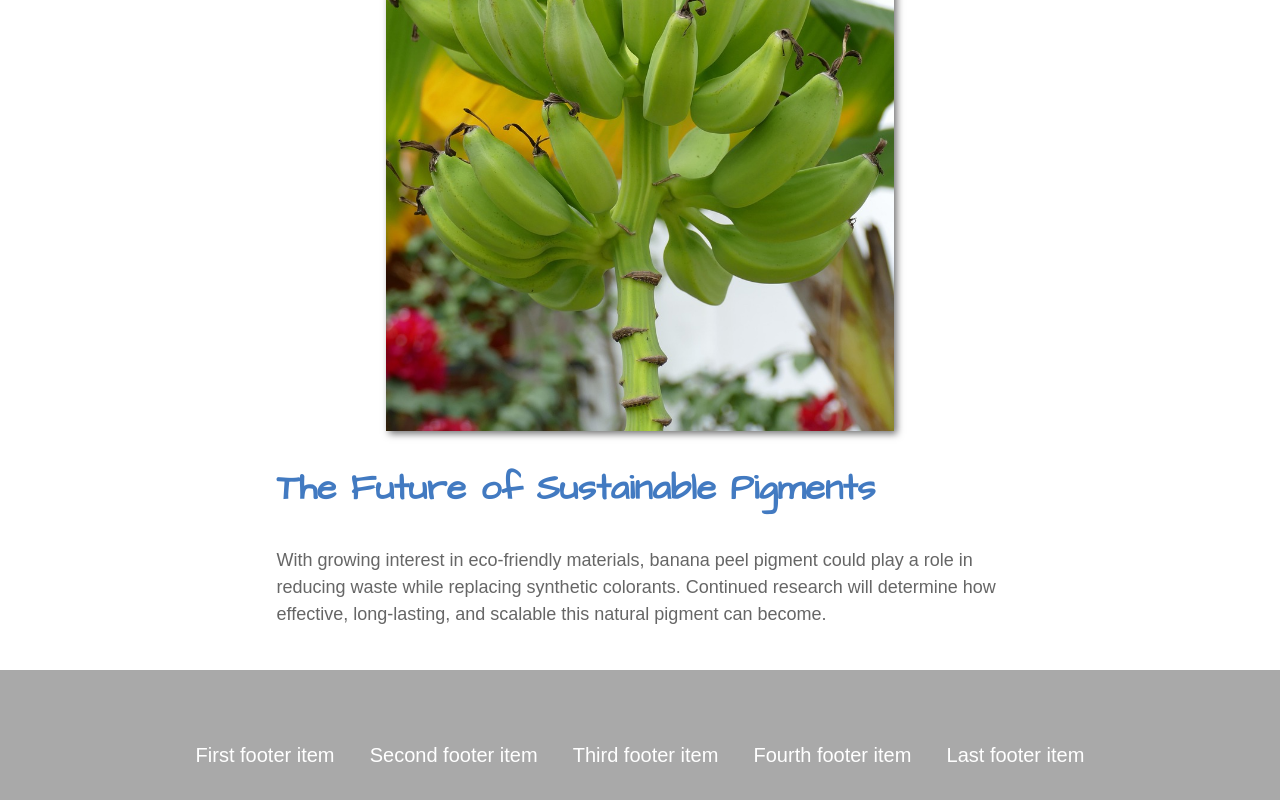
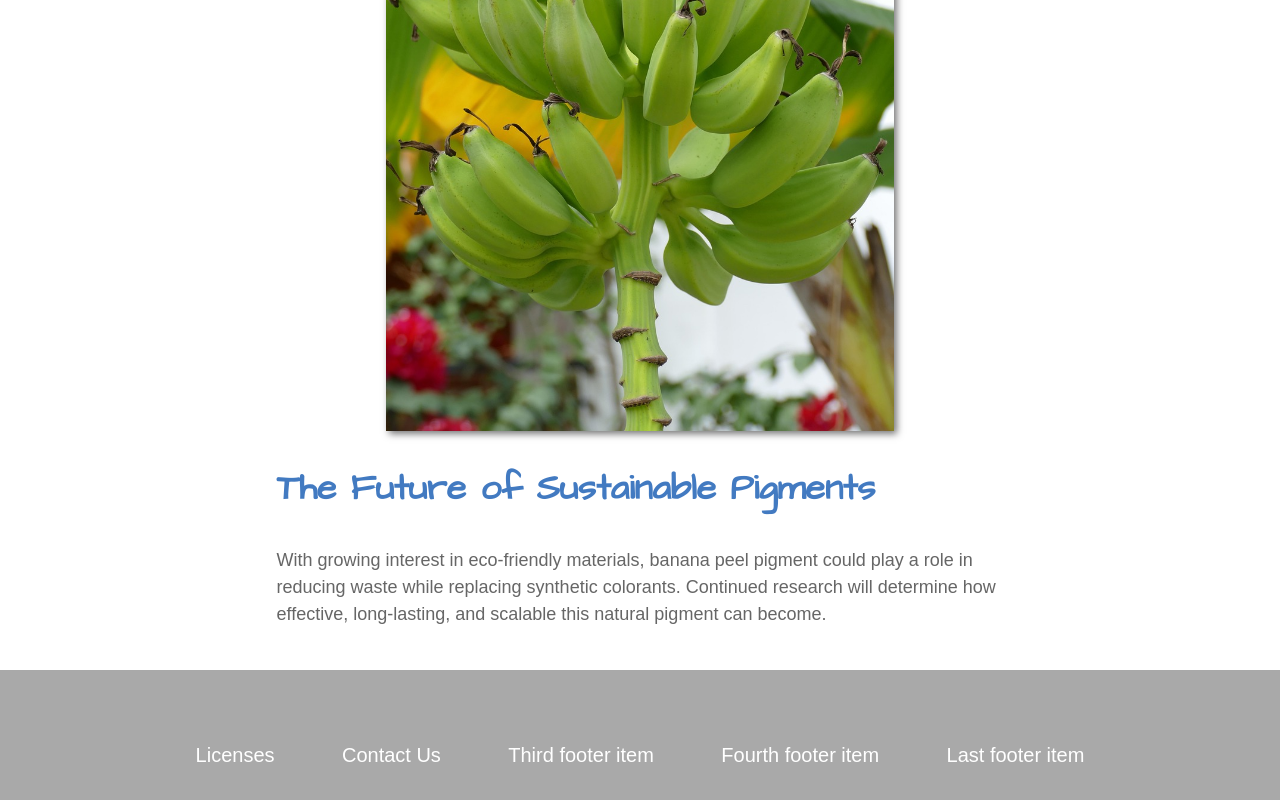
Before and after one commit to Phlosion/banana-peel-pigment, a plain HTML site: page index.html in a window 1280 px wide. Shown: the part 2063-2863 px from the top of the page. Drawn offline with Linux system fonts and the light colour scheme; a web font is replaced by a local one.

Commit message:
footer update

```diff
--- a/index.html
+++ b/index.html
@@ -96,10 +96,10 @@
 	  <div class="bg-container">
 		<ol>
 			<li>
-				<a href="#" target="_blank">First footer item</a>
+				<a href="license.txt" target="_blank">Licenses</a>
 			</li>
 			<li>
-				<a href="#" target="_blank">Second footer item</a>
+				<a href="contact.html" target="_blank">Contact Us</a>
 			</li>
 			<li>
 				<a href="#" target="_blank">Third footer item</a>
```
Also changed, not shown: contact.html (added).
